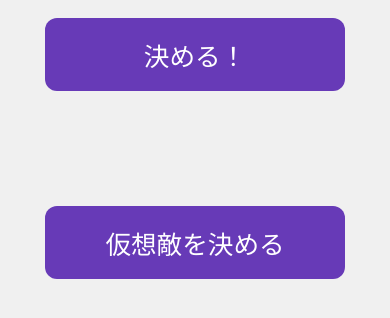
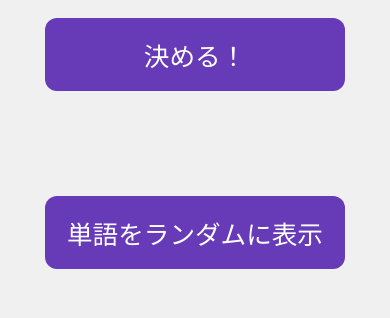
Before and after one commit to kawabazone0501/order, a plain HTML site: page index.html in a window 390 px wide. Shown: the part 130-448 px from the top of the page. Drawn offline with Linux system fonts and the light colour scheme.

Commit message:
ボタン配置修正 ダークモード適応

```diff
--- a/index.html
+++ b/index.html
@@ -36,10 +36,10 @@
       margin-bottom: 40px;
     }
 
-    .center {
+    .button-wrapper {
       display: flex;
       justify-content: center;
-      margin-bottom: 30px; /* ✅ 余白追加 */
+      margin-bottom: 20px;
     }
 
     button {
@@ -60,8 +60,7 @@
 
     .result-box {
       font-size: 2rem;
-      margin-top: 20px;
-      margin-bottom: 20px; /* ✅ 結果表示にも余白追加 */
+      margin: 20px auto 40px auto;
       padding: 20px;
       border-radius: 10px;
       display: inline-block;
@@ -104,6 +103,13 @@
       .result-box {
         font-size: 1.8rem;
         width: 90%;
+        margin: 10px auto 30px auto;
+      }
+
+      .button-wrapper {
+        flex-direction: column;
+        align-items: center;
+        gap: 20px;
       }
     }
   </style>
@@ -112,14 +118,14 @@
   <h1>先行・後攻 ランダム決定</h1>
 
   <!-- 先行後攻ボタン -->
-  <div class="center">
+  <div class="button-wrapper">
     <button onclick="decideOrder()">決める！</button>
   </div>
   <div id="result" class="result-box"></div>
 
   <!-- ランダム単語ボタン -->
-  <div class="center">
-    <button onclick="showRandomWord()">仮想敵を決める</button>
+  <div class="button-wrapper">
+    <button onclick="showRandomWord()">単語をランダムに表示</button>
   </div>
   <div id="wordResult" class="result-box"></div>
 
```
